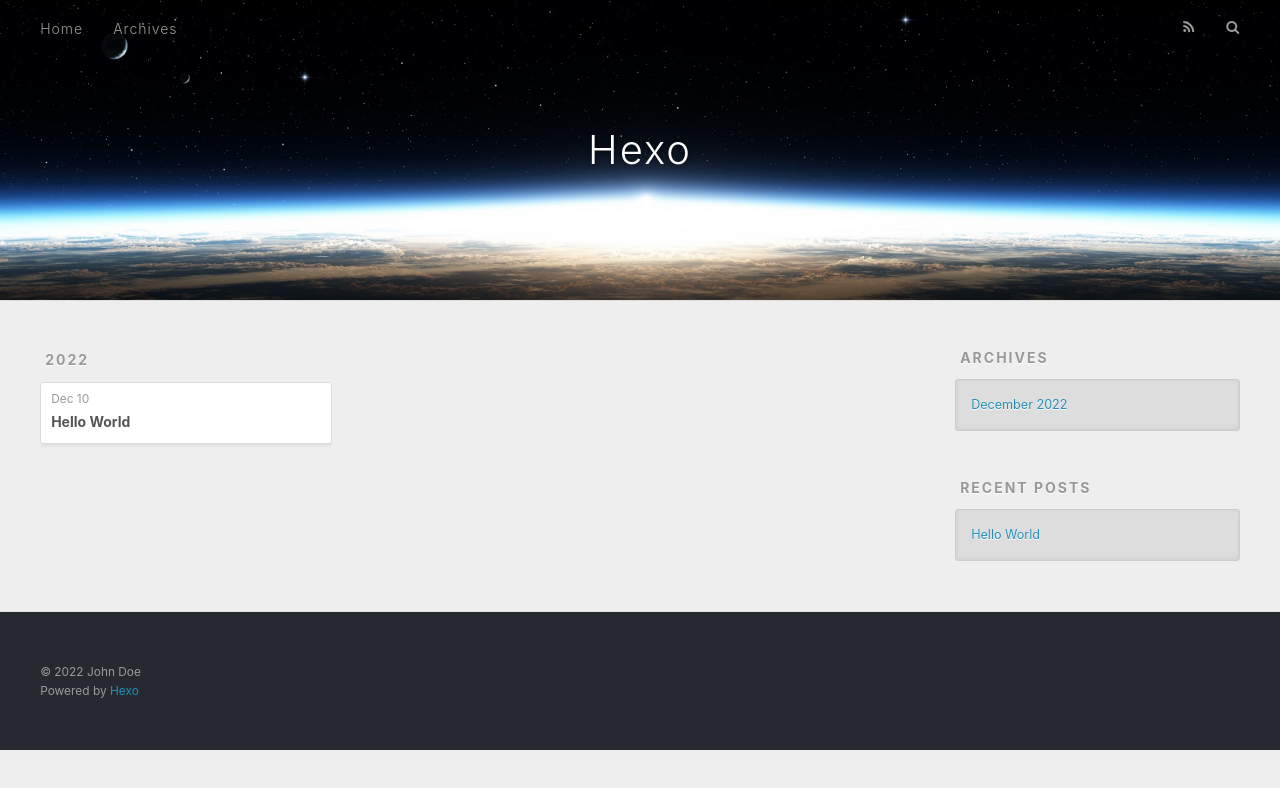
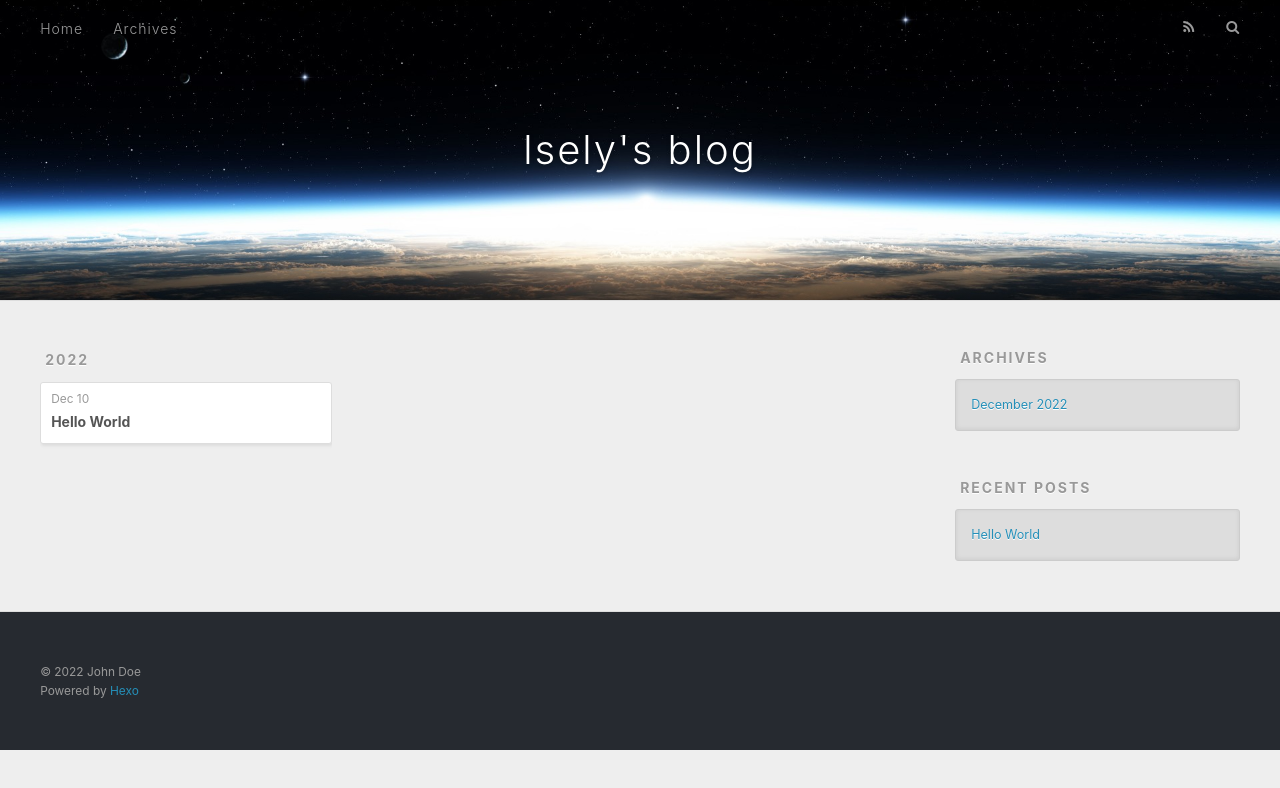
Before and after one commit to fls-lsely/fls-lsely.github.io, a plain HTML site: page archives/2022/12/index.html in a window 1280 px wide. Drawn offline with nearby package versions, Linux system fonts and the light colour scheme.

Commit message:
Site updated: 2022-12-11 14:13:40

```diff
--- a/archives/2022/12/index.html
+++ b/archives/2022/12/index.html
@@ -5,17 +5,17 @@
 
 
 
-  <title>Archives: 2022/12 | Hexo</title>
+  <title>Archives: 2022/12 | lsely&#39;s blog</title>
   <meta name="viewport" content="width=device-width, initial-scale=1, maximum-scale=1">
   <meta property="og:type" content="website">
-<meta property="og:title" content="Hexo">
+<meta property="og:title" content="lsely&#39;s blog">
 <meta property="og:url" content="http://example.com/archives/2022/12/index.html">
-<meta property="og:site_name" content="Hexo">
+<meta property="og:site_name" content="lsely&#39;s blog">
 <meta property="og:locale" content="en_US">
 <meta property="article:author" content="John Doe">
 <meta name="twitter:card" content="summary">
 
-    <link rel="alternate" href="/atom.xml" title="Hexo" type="application/atom+xml">
+    <link rel="alternate" href="/atom.xml" title="lsely&#39;s blog" type="application/atom+xml">
 
 
     <link rel="icon" href="/favicon.png">
@@ -36,7 +36,7 @@
   <div id="header-outer" class="outer">
     <div id="header-title" class="inner">
       <h1 id="logo-wrap">
-        <a href="/" id="logo">Hexo</a>
+        <a href="/" id="logo">lsely&#39;s blog</a>
       </h1>
 
     </div>
```
Also changed, not shown: 2022/12/10/hello-world/index.html (+4 -4 lines), archives/2022/index.html (+5 -5 lines), archives/index.html (+5 -5 lines), index.html (+5 -5 lines).
